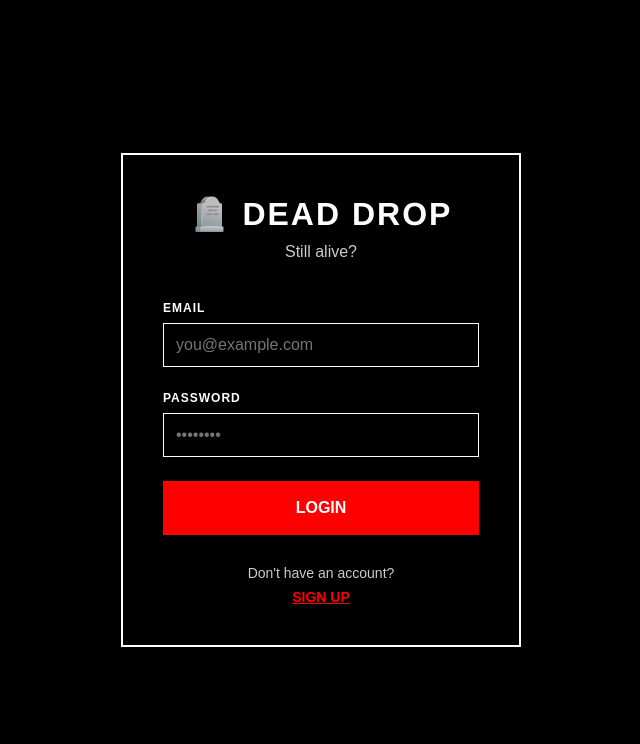
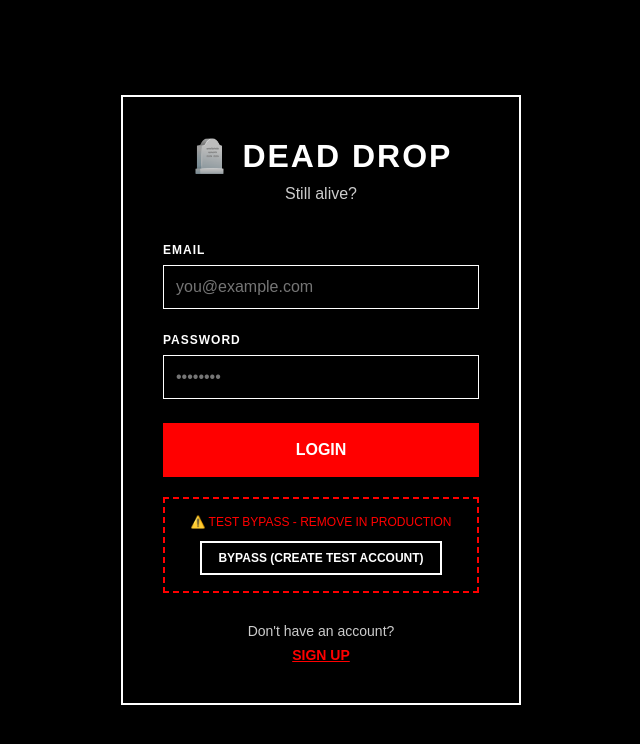
Before and after one commit to Ja-Baker/Dead-Drop, a React (Vite) app in the folder web/: page /login in a window 1280 px wide. Shown: the top 744 px of the page, without its empty margins (319-959 px from the left). Built offline with nearby package versions, Linux system fonts and the light colour scheme; no server answers.

Commit message:
Add bypass button for testing (easily removable)

```diff
--- a/web/src/pages/LoginPage.tsx
+++ b/web/src/pages/LoginPage.tsx
@@ -20,6 +20,39 @@ export default function LoginPage() {
       navigate('/');
     } catch (err: any) {
       setError(err.response?.data?.error || 'Login failed. Try again or give up.');
+    } finally {
+      setLoading(false);
+    }
+  };
+
+  // BYPASS BUTTON - REMOVE THIS FOR PRODUCTION
+  const handleBypass = async () => {
+    setLoading(true);
+    try {
+      // Create test account and login
+      const testEmail = `test-${Date.now()}@test.com`;
+      const testPassword = 'test123456';
+
+      try {
+        await authService.signup({
+          email: testEmail,
+          password: testPassword,
+          ageVerified: true,
+        });
+      } catch (signupErr: any) {
+        // Account might already exist, try login
+        if (signupErr.response?.status !== 409) {
+          throw signupErr;
+        }
+        await authService.login({
+          email: testEmail,
+          password: testPassword,
+        });
+      }
+
+      navigate('/');
+    } catch (err: any) {
+      setError(err.response?.data?.error || 'Bypass failed. Try again or give up.');
     } finally {
       setLoading(false);
     }
@@ -63,6 +96,21 @@ export default function LoginPage() {
           </button>
         </form>
 
+        {/* BYPASS BUTTON - REMOVE THIS ENTIRE SECTION FOR PRODUCTION */}
+        <div style={{ marginTop: '20px', padding: '16px', border: '2px dashed #ff0000', textAlign: 'center' }}>
+          <p style={{ fontSize: '12px', color: '#ff0000', marginBottom: '12px', textTransform: 'uppercase' }}>
+            ⚠️ TEST BYPASS - REMOVE IN PRODUCTION
+          </p>
+          <button
+            onClick={handleBypass}
+            className="btn btn-secondary"
+            disabled={loading}
+            style={{ fontSize: '12px', padding: '8px 16px' }}
+          >
+            {loading ? 'CREATING TEST ACCOUNT...' : 'BYPASS (CREATE TEST ACCOUNT)'}
+          </button>
+        </div>
+
         <div className="auth-footer">
           <p>Don't have an account?</p>
           <Link to="/signup">SIGN UP</Link>
```
